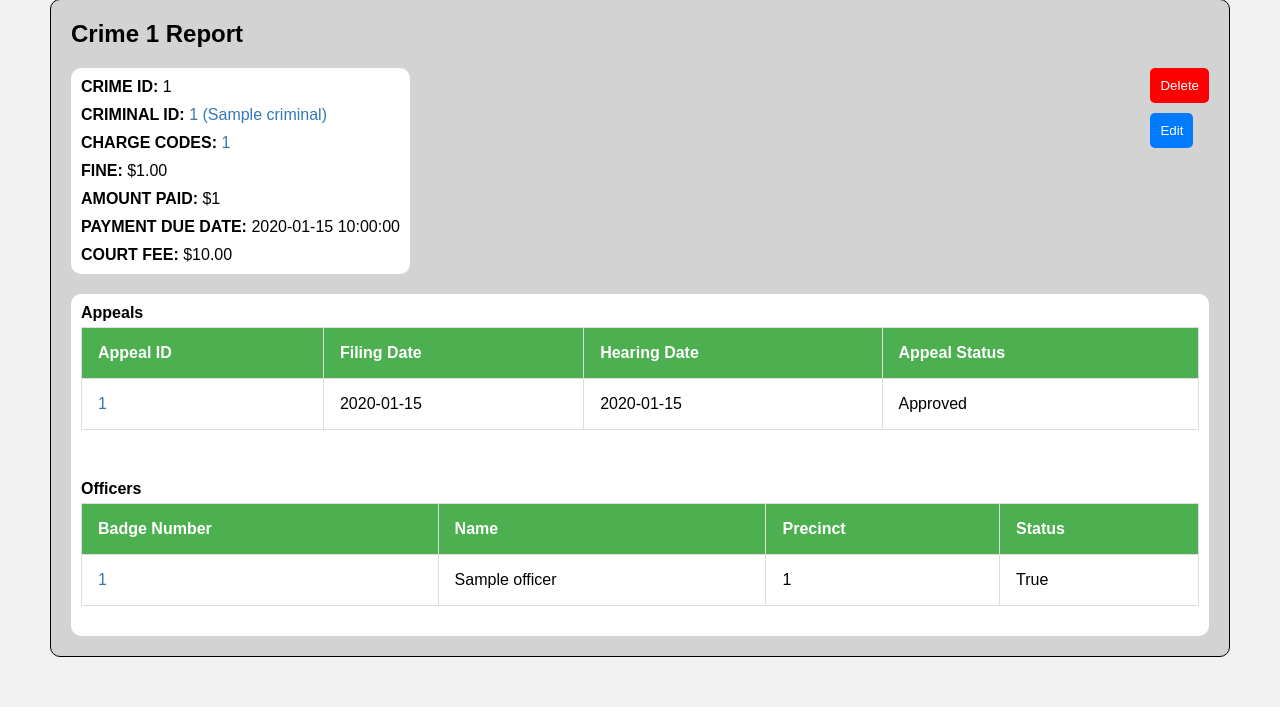
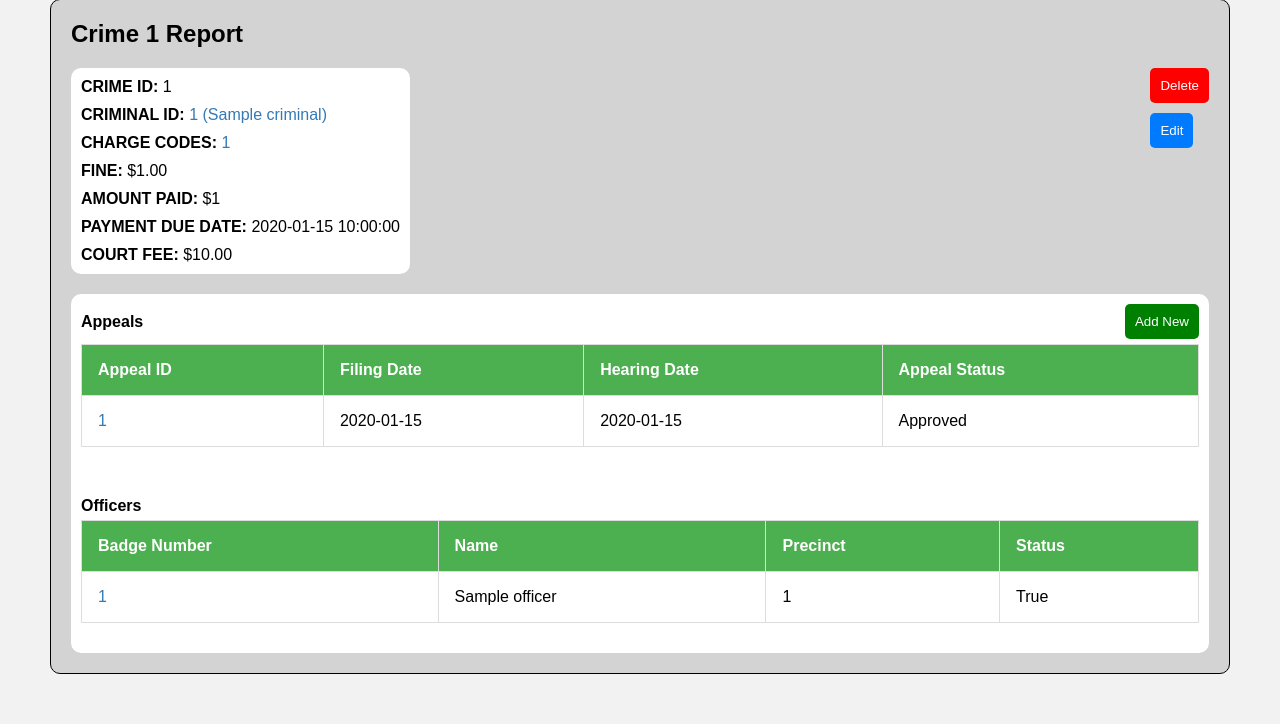
Before and after one commit to wl2352/database-project, a Flask app: page /crime/1 in a window 1280 px wide. Shown: the part 99-823 px from the top of the page. Run offline with Flask 3, Linux system fonts and the light colour scheme; tables that the repository leaves empty hold one stand-in row (values such as "Sample post").

Commit message:
- can create new appeal to crime table

```diff
--- a/app.py
+++ b/app.py
@@ -1,4 +1,5 @@
 from flask import Flask, render_template, request, redirect, url_for, abort, jsonify, make_response
+from datetime import datetime
 from config import db
 from models.criminal import Criminal
 from models.alias import Alias
@@ -42,14 +43,35 @@ def list_of_charges():
     charges = Charge.query.all()
     return render_template('charges.html', charges=charges)
 
+@app.route('/appeals', methods=['POST'])
+def add_appeal():
+    data = request.get_json()
+
+    # make sure crime exists
+    crime_id = data['crime_id']
+    crime = Crime.query.get(crime_id)
+    if crime is None:
+        return make_response(jsonify({'message': 'No crime found with this ID'}), 404)
+
+    new_appeal = Appeal(
+        crime_id=crime_id,
+        filing_date=data['filing_date'],
+        hearing_date=data['hearing_date'],
+        appeal_status=data['appeal_status']
+    )
+
+    db.session.add(new_appeal)
+    db.session.commit()
+
+    return make_response(jsonify({'message': 'Appeal has been created'}), 200)
+
+
 @app.route('/criminal/<int:id>', methods=['GET', 'POST', 'DELETE'])
 def get_criminal(id):
     criminal = Criminal.query.get(id)
     if not criminal:
         abort(404, description="No criminal found with the provided ID.")
     if request.method == 'POST':
-        print('form is ', request.form)
-
         # add user authentication before proceeding
 
         # updating name
@@ -193,7 +215,8 @@ def get_crime(id):
         crime_officers = CrimeOfficer.query.filter_by(crime_id=id).all()  # query for officers associated with the crime
         officers = [crime_officer.officer for crime_officer in crime_officers]  # get the Officer objects
         criminal = crime.criminal
-        return render_template('crime.html', crime=crime, charge_codes=charge_codes, appeals=appeals, officers=officers, criminal=criminal)
+        now = datetime.now().strftime('%Y-%m-%d')
+        return render_template('crime.html', crime=crime, charge_codes=charge_codes, appeals=appeals, officers=officers, criminal=criminal, now=now)
 
 @app.route('/appeal/<int:id>', methods=['GET', 'POST'])
 def get_appeal(id):
@@ -295,6 +318,15 @@ def get_officer(id):
                         phone.o_phone_number = new_phone
                     else:
                         print('phone not unique or empty')
+
+        # adding a new phone
+        if request.form['add_phone']:
+            new_phone = request.form['add_phone']
+            if OfficerPhone.query.filter_by(o_phone_number=new_phone, badge_no=id).first() is None:
+                phone = OfficerPhone(o_phone_number=new_phone, badge_no=id)
+                db.session.add(phone)
+            else:
+                print("Phone not unique")
         db.session.commit()
         return redirect(url_for('get_officer', id=id))
 
@@ -305,5 +337,6 @@ def get_officer(id):
     else:
         return render_template('officer.html', officer=officer)
 
+
 if __name__ == '__main__':
     app.run(debug=True, port='3000')
--- a/models/appeal.py
+++ b/models/appeal.py
@@ -3,7 +3,7 @@ from config import db
 class Appeal(db.Model):
     __tablename__ = 'appeal'
 
-    appeal_id = db.Column(db.Integer, primary_key=True)
+    appeal_id = db.Column(db.Integer, primary_key=True, autoincrement=True)
     crime_id = db.Column(db.Integer, db.ForeignKey('crime.crime_id'))
     filing_date = db.Column(db.Date)
     hearing_date = db.Column(db.Date)
--- /dev/null
+++ b/static/crime.js
@@ -0,0 +1,32 @@
+document.getElementById('add_appeal_form').addEventListener('submit', function(e) {
+    const crimeId = this.getAttribute('data-crime-id');
+    addAppeal(e, crimeId);
+});
+
+async function addAppeal(e, crimeId) {
+    e.preventDefault();
+    const form = e.target;
+    const filing_date = form.elements.filing_date.value;
+    const hearing_date = form.elements.hearing_date.value;
+    const appeal_status = form.elements.appeal_status.value;
+    const res = await fetch(`/appeals`, {
+        method: 'POST',
+        headers: {
+            'Content-Type': 'application/json',
+        },
+        body: JSON.stringify({
+            crime_id: crimeId,
+            filing_date: filing_date,
+            hearing_date: hearing_date,
+            appeal_status: appeal_status,
+        }),
+    })
+    if (!res.ok) {
+        const data = await res.json();
+        alert(data.message)
+    }
+    else {
+        window.location.reload();
+    }
+
+}
--- a/static/style.css
+++ b/static/style.css
@@ -53,7 +53,16 @@ label {
     background-color: white;
     padding: 10px;
     border-radius: 10px;
+}
 
+.table-add {
+    display: flex;
+    justify-content: space-between;
+    align-items: center;
+}
+
+.table-add button {
+    background-color: green;
 }
 
 table {
--- a/templates/crime.html
+++ b/templates/crime.html
@@ -20,43 +20,19 @@
 
         <div class="edit-delete">
             <button class="delete" onclick="deletePrompt('crime', '{{ crime.crime_id }}')">Delete</button>
-            <!-- Button to Open the Modal -->
-            <button id="edit-crime" class="edit">Edit</button>
+            <!-- Button to open the modal for editing -->
+            <button id="edit-crime" class="edit modal-btn">Edit</button>
         </div>
 
-        <!-- The Modal -->
-        <div id="crime-modal" class="modal">
-            <!-- Modal content -->
-            <div class="modal-content">
-                <span class="close">&times;</span>
-                <form id="edit_crime_form" action="/crime/{{ crime.crime_id }}" method="post">
-                    <div>
-                        <label for="fine">Fine</label>
-                        <input type="number" id="fine" name="fine" value="{{ crime.fine }}">
-                    </div>
-                    <div>
-                        <label for="amount_paid">Amount paid</label>
-                        <input type="number" id="amount_paid" name="amount_paid" value="{{ crime.amount_paid }}">
-                    </div>
-                    <div>
-                        <label for="payment_due_date">Payment due date</label>
-                        <input type="date" id="payment_due_date" name="payment_due_date" value="{{ crime.payment_due_date }}">
-                    </div>
-                    <div>
-                        <label for="court_fee">Court fee</label>
-                        <input type="number" id="court_fee" name="court_fee" value="{{ crime.court_fee }}">
-                    </div>
-                    <div>
-                        <button type="submit">Save changes</button>
-                    </div>
-                </form>
-            </div>
-        </div>
     </div>
 
     <div class="tables">
         <div>
-            <strong>Appeals</strong>
+            <div class="table-add">
+                <strong>Appeals</strong>
+                <!-- Button to open the modal for new appeal -->
+                <button id="add-appeal" class="add modal-btn">Add New</button>
+            </div>
             <table>
                 <thead>
                     <tr>
@@ -103,7 +79,66 @@
         </div>
     </div>
 </div>
+
+<!-- The Modal for editing -->
+<div id="crime-modal" class="modal">
+    <!-- Modal content -->
+    <div class="modal-content">
+        <span class="close">&times;</span>
+        <form id="edit_crime_form" action="/crime/{{ crime.crime_id }}" method="post">
+            <div>
+                <label for="fine">Fine</label>
+                <input type="number" id="fine" name="fine" value="{{ crime.fine }}">
+            </div>
+            <div>
+                <label for="amount_paid">Amount paid</label>
+                <input type="number" id="amount_paid" name="amount_paid" value="{{ crime.amount_paid }}">
+            </div>
+            <div>
+                <label for="payment_due_date">Payment due date</label>
+                <input type="date" id="payment_due_date" name="payment_due_date" value="{{ crime.payment_due_date }}">
+            </div>
+            <div>
+                <label for="court_fee">Court fee</label>
+                <input type="number" id="court_fee" name="court_fee" value="{{ crime.court_fee }}">
+            </div>
+            <div>
+                <button type="submit">Save changes</button>
+            </div>
+        </form>
+    </div>
+</div>
+
+<!-- The Modal for adding new appeal -->
+<div id="crime-modal" class="modal">
+    <!-- Modal content -->
+    <div class="modal-content">
+        <span class="close">&times;</span>
+        <form id="add_appeal_form" action="/appeals" method="post" data-crime-id="{{ crime.crime_id }}">
+            <div>
+                <label for="filing_date">Filing date</label>
+                <input type="date" id="filing_date" name="filing_date" value="{{ now }}">
+            </div>
+            <div>
+                <label for="hearing_date">Hearing date</label>
+                <input type="date" id="hearing_date" name="hearing_date" value="{{ now }}">            </div>
+            <div>
+                <label for="appeal_status">Appeal status</label>
+                <select id="appeal_status" name="appeal_status">
+                    <option value="Pending">Pending</option>
+                    <option value="Approved">Approved</option>
+                    <option value="Denied">Denied</option>
+                </select>
+            </div>
+            <div>
+                <button type="submit">Save changes</button>
+            </div>
+        </form>
+    </div>
+</div>
+
 {% block scripts %}
 <script src="{{ url_for('static', filename='modal.js') }}"></script>
+<script src="{{ url_for('static', filename='crime.js') }}"></script>
 {% endblock %}
 {% endblock %}
--- a/templates/officer.html
+++ b/templates/officer.html
@@ -15,7 +15,7 @@
             </span>
             <span><strong>PHONE NUMBERS: </strong>
                 {% for phone in officer.phones %}
-                    {{ phone.o_phone_number }}
+                    {{ phone.o_phone_number }} {% if not loop.last %} | {% endif %}
                 {% endfor %}
             </span>
         </div>
@@ -50,6 +50,10 @@
                             <input type="checkbox" id="delete-phone" name="delete_phone">
                         </div>
                         <input type="text" id="phone" name="phone" placeholder="Edit selected phone number">
+                        <div>
+                            <label for="add-phone">Add a new phone:</label>
+                            <input type="text" id="add-phone" name="add_phone" />
+                        </div>
                     </div>
                     <div>
                         <label for="precinct">Precinct</label>
```
Also changed, not shown: static/modal.js (+25 -17 lines).
